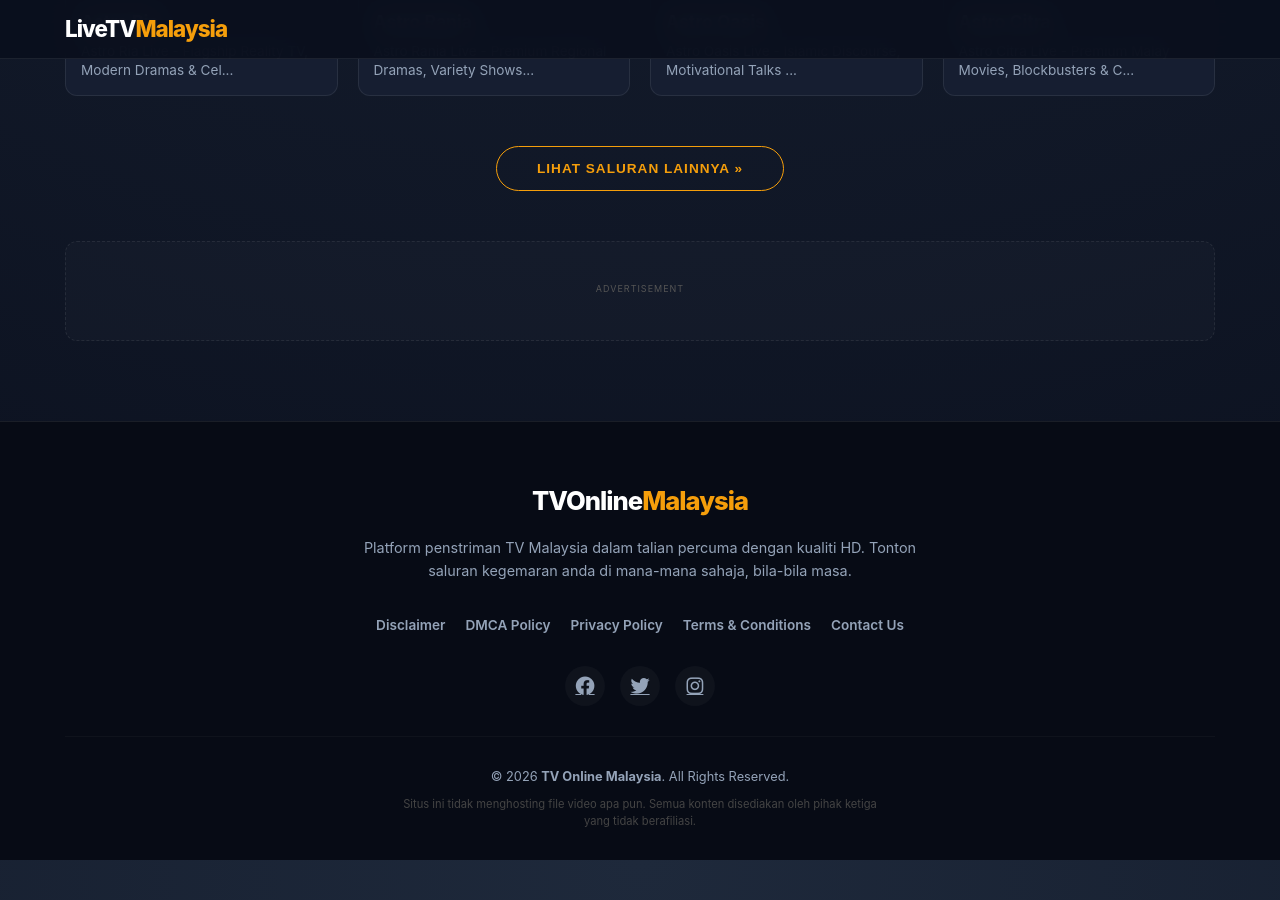
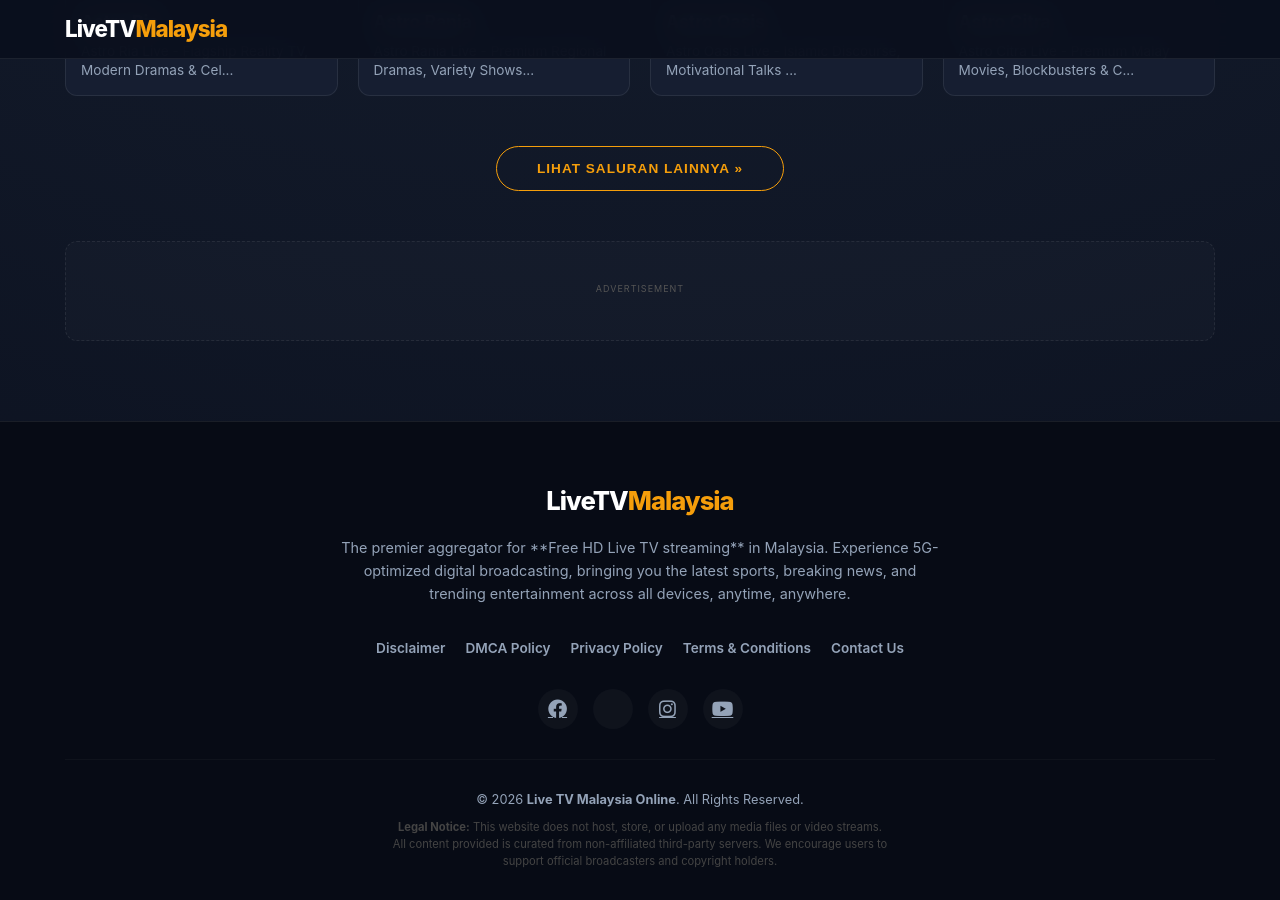
Before and after one commit to goomalay/goomalay.github.io, a Jekyll site: the page built from index.html, in a window 1280 px wide and 900 px high, scrolled down 1362 px. Built offline with Jekyll 4.4.1, drawn with Linux system fonts in a browser that asks for light colours; the list of posts is cut into pages by our own code; before the commit the page ends 2222 px from its top, so only the background shows below that.

Commit message:
Update footer.html

```diff
--- a/_includes/footer.html
+++ b/_includes/footer.html
@@ -1,12 +1,12 @@
 <footer class="site-footer">
     <div class="container">
-        <!-- Logo & Deskripsi Singkat -->
+        <!-- Brand Identity & SEO Description -->
         <div class="footer-brand">
-            <a href="/" class="logo">TVOnline<span>Malaysia</span></a>
-            <p>Platform penstriman TV Malaysia dalam talian percuma dengan kualiti HD. Tonton saluran kegemaran anda di mana-mana sahaja, bila-bila masa.</p>
+            <a href="/" class="logo">LiveTV<span>Malaysia</span></a>
+            <p>The premier aggregator for **Free HD Live TV streaming** in Malaysia. Experience 5G-optimized digital broadcasting, bringing you the latest sports, breaking news, and trending entertainment across all devices, anytime, anywhere.</p>
         </div>
 
-        <!-- Link Kebijakan (Penting untuk AdSense) -->
+        <!-- Essential Policy Links (Mandatory for AdSense & Trust) -->
         <nav class="footer-links">
             <ul>
                 <li><a href="{{ '/disclaimer/' | relative_url }}">Disclaimer</a></li>
@@ -17,17 +17,18 @@
             </ul>
         </nav>
 
-        <!-- Social Icons (Opsional) -->
+        <!-- Social Connectivity -->
         <div class="footer-social">
             <a href="#" aria-label="Facebook"><i class="fab fa-facebook"></i></a>
-            <a href="#" aria-label="Twitter"><i class="fab fa-twitter"></i></a>
+            <a href="#" aria-label="X (Twitter)"><i class="fab fa-x-twitter"></i></a>
             <a href="#" aria-label="Instagram"><i class="fab fa-instagram"></i></a>
+            <a href="#" aria-label="YouTube"><i class="fab fa-youtube"></i></a>
         </div>
 
-        <!-- Copyright -->
+        <!-- Copyright & Legal Disclaimer -->
         <div class="footer-bottom">
-            <p class="copyright">&copy; {{ "now" | date: "%Y" }} <strong>TV Online Malaysia</strong>. All Rights Reserved.</p>
-            <p class="disclaimer-note">Situs ini tidak menghosting file video apa pun. Semua konten disediakan oleh pihak ketiga yang tidak berafiliasi.</p>
+            <p class="copyright">&copy; {{ "now" | date: "%Y" }} <strong>Live TV Malaysia Online</strong>. All Rights Reserved.</p>
+            <p class="disclaimer-note"><strong>Legal Notice:</strong> This website does not host, store, or upload any media files or video streams. All content provided is curated from non-affiliated third-party servers. We encourage users to support official broadcasters and copyright holders.</p>
         </div>
     </div>
 </footer>
```
